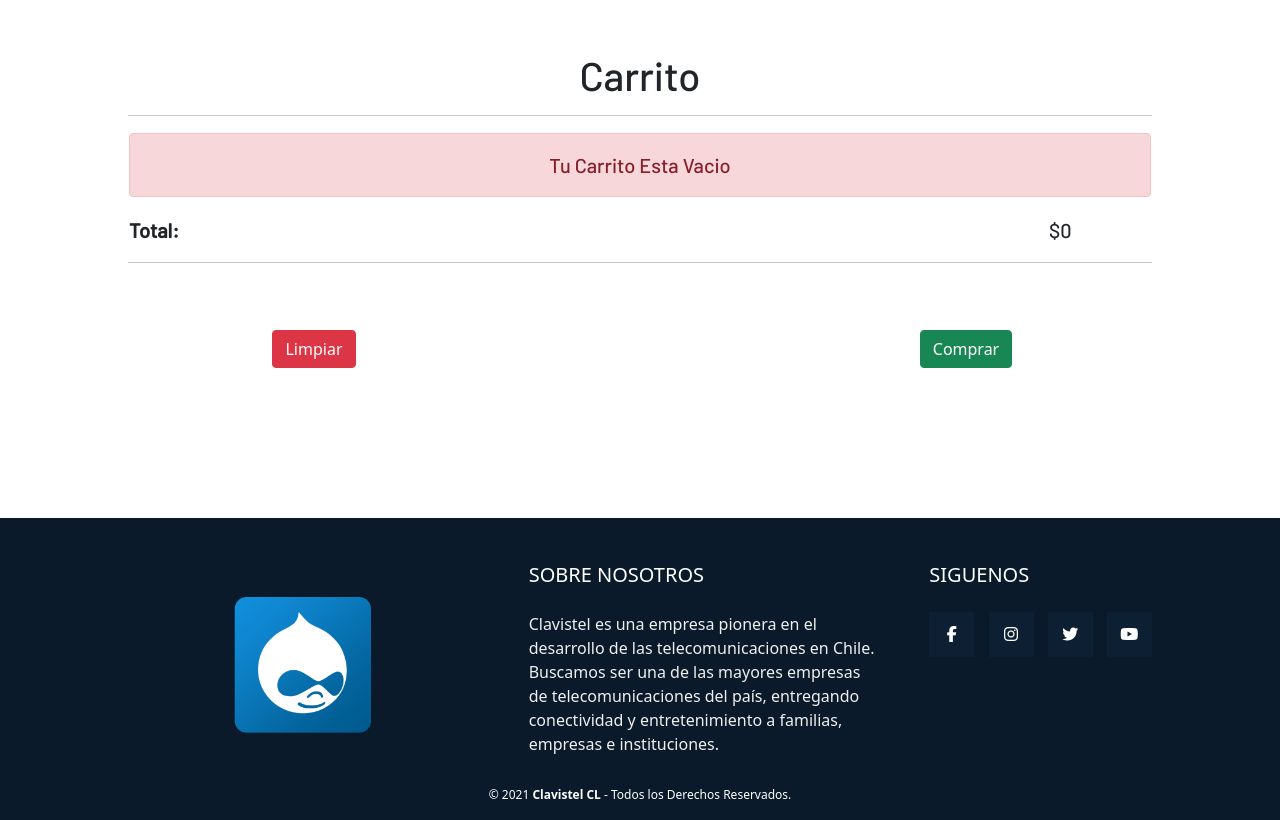
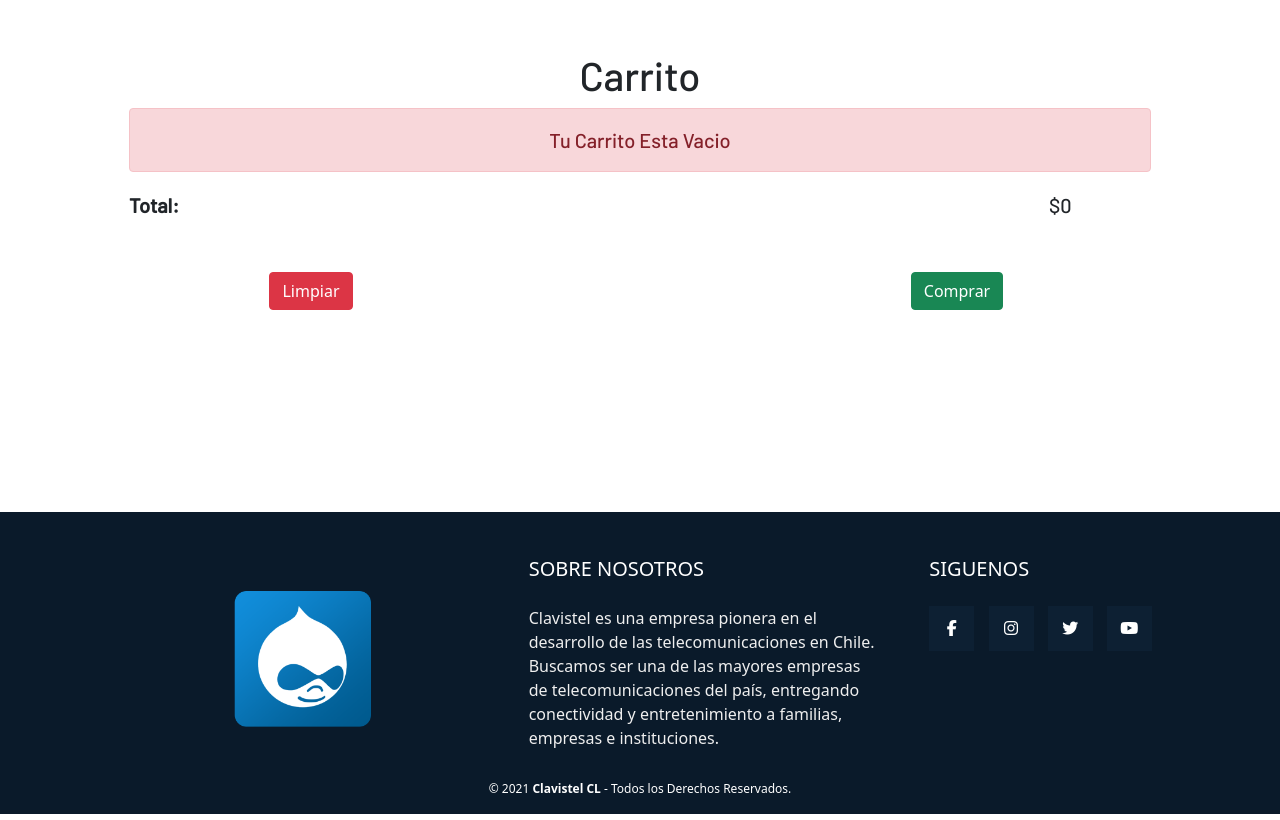
Before and after one commit to MarceloContrerasGonzalez/Clavistel, a Django app: page /carrito in a window 1280 px wide. Shown: the part 102-922 px from the top of the page. Run offline with Django 4.2, Linux system fonts and the light colour scheme; tables that the repository leaves empty hold one stand-in row (values such as "Sample post"); some libraries are stand-ins or nearby versions; some web fonts are replaced.

Commit message:
Final, todo funcional

```diff
--- a/Telefonos/static/Telefonos/css/style.css
+++ b/Telefonos/static/Telefonos/css/style.css
@@ -722,11 +724,19 @@ nav ul li a {
 
 /* Agregar Telefonos */
 /* footer */
-.footer {
+footer {
     width: 100%;
     background-color: #0a1a2a;
-    margin-top: 150px;
+    margin-top: auto;
+    bottom: 0%;
+    height: auto;
 }
+
+
+main{
+    min-height: 61vh;
+}
+
 
 .footer .grupo1 {
     width: 100%;
--- a/Telefonos/templates/Telefonos/Nesecitas_Ayuda.html
+++ b/Telefonos/templates/Telefonos/Nesecitas_Ayuda.html
@@ -68,7 +68,7 @@
         </div>
     </nav>
 
-
+    <main>
         <section id="bloqueFormulario" class="tipo-letra">
             <form class="row g-3 needs-validation" novalidate>
                 <h2>
@@ -115,6 +115,9 @@
                 </div>
             </form>
         </section>
+    </main>
+
+
 
     <!-- Footer -->
     <footer class="footer">
--- a/Telefonos/templates/Telefonos/Phones.html
+++ b/Telefonos/templates/Telefonos/Phones.html
@@ -69,6 +69,7 @@
     </nav>
 
 
+    <main>
         <div class="imagen-div">
             <a href="#" class="imagen-a"></a>
         </div>
@@ -116,6 +117,7 @@
             </section>
             <br>
         </div>
+    </main>
 
     <!-- Footer -->
     <footer class="footer">
--- a/Telefonos/templates/Telefonos/agregar_telefono.html
+++ b/Telefonos/templates/Telefonos/agregar_telefono.html
@@ -62,6 +62,7 @@
         </div>
     </nav>
 
+    <main>
         <section id="bloqueFormulario">
             <h2 class="tituloFormulario">Agregar Telefonos</h2>
             <br>
@@ -83,6 +84,8 @@
 
 
         </section>
+    </main>
+
 
 
 
--- a/Telefonos/templates/Telefonos/carrito.html
+++ b/Telefonos/templates/Telefonos/carrito.html
@@ -67,12 +67,11 @@
         </div>
     </nav>
 
-
+    <main>
     <!-- carrito -->
-    <div class="table-body-carrito">
+    <div class="table-body-carrito table-responsive">
         <div id="title-carrito">
             <h1>Carrito</h1>
-            <hr>
         </div>
 
         <table id="table-carrito">
@@ -113,9 +112,8 @@
             </td>
             </tr>
         </table>
-    <hr>
     </div>
-    <div class="row text-center">
+    <div class="row text-center" style="margin-right:0;" >
         <div class="col-6">
             <a href="{%url 'limpiar_producto' %}" class="btn btn-danger">
                 Limpiar
@@ -127,8 +125,11 @@
             </a>
         </div>
     </div>
+    </main>
 
 
+
+    <br>
 
     <!-- Footer -->
     <footer class="footer">
--- a/Telefonos/templates/Telefonos/historial.html
+++ b/Telefonos/templates/Telefonos/historial.html
@@ -67,7 +67,7 @@
             </div>
         </div>
     </nav>
-
+    <main>
         <div class="table-body-s">
             <table class="table-s table-bordered table table-hover">
                 <thead class="thead-h">
@@ -116,6 +116,7 @@
             </tbody>
         </table>
         </div>
+    </main>
 
 
     <!-- Footer -->
--- a/Telefonos/templates/Telefonos/modificar_sucursal.html
+++ b/Telefonos/templates/Telefonos/modificar_sucursal.html
@@ -62,6 +62,7 @@
         </div>
     </nav>
 
+    <main>
         <section id="bloqueFormulario">
             <h2 class="tituloFormulario">Modificar Sucursal</h2>
             <br>
@@ -82,6 +83,8 @@
 
 
         </section>
+    </main>
+
 
 
 
--- a/Telefonos/templates/Telefonos/modificar_telefono.html
+++ b/Telefonos/templates/Telefonos/modificar_telefono.html
@@ -61,7 +61,7 @@
             </div>
         </div>
     </nav>
-
+    <main>
         <section id="bloqueFormulario">
             <h2 class="tituloFormulario">Agregar Telefonos</h2>
             <br>
@@ -82,6 +82,8 @@
 
 
         </section>
+    </main>
+
 
 
 
--- a/Telefonos/templates/Telefonos/ubicacion.html
+++ b/Telefonos/templates/Telefonos/ubicacion.html
@@ -71,9 +71,9 @@
                 </div>
             </div>
         </nav>
+    <!-- PRODUCTOS (x JSON) -->
+        <main>
 
-
-    <!-- PRODUCTOS (x JSON) -->
             <div class="table-body-s">
                 <table class="table-s table-bordered">
                     {% if request.user.is_authenticated and user.is_superuser == 1%}
@@ -124,6 +124,8 @@
                     {% endif %}
               </table>
             </div>
+        </main>
+
 
 
     <!-- Footer -->
```
Also changed, not shown: other parts of Telefonos/static/Telefonos/css/style.css (+44 -4 lines), Telefonos/templates/Telefonos/agregar_sucursal.html (+5 -4 lines), Telefonos/templates/Telefonos/index.html (+8 -6 lines), Telefonos/templates/Telefonos/seguimiento.html (+4 -3 lines), db.sqlite3. Lines whose indentation alone changed are shown as unchanged.
